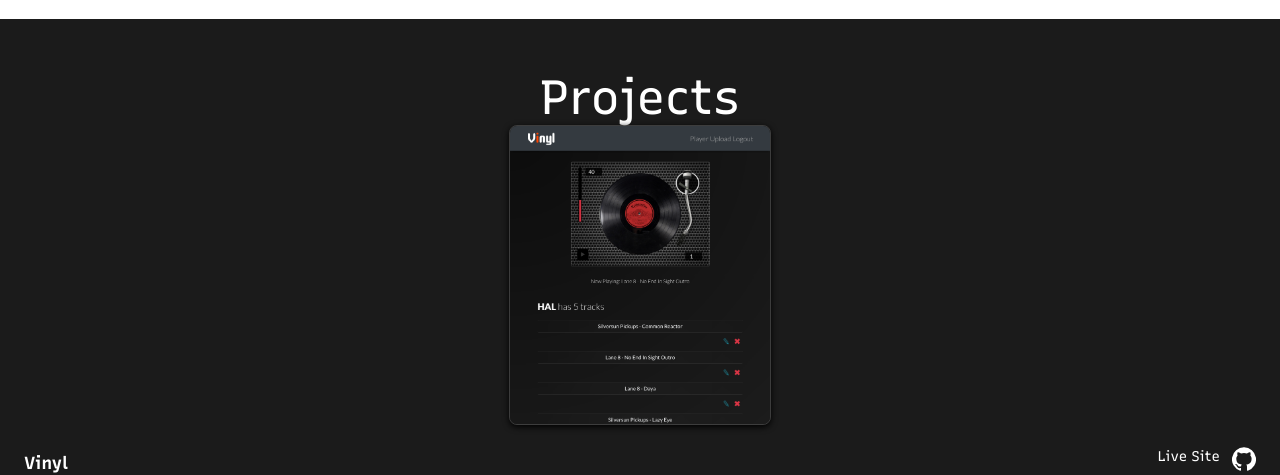
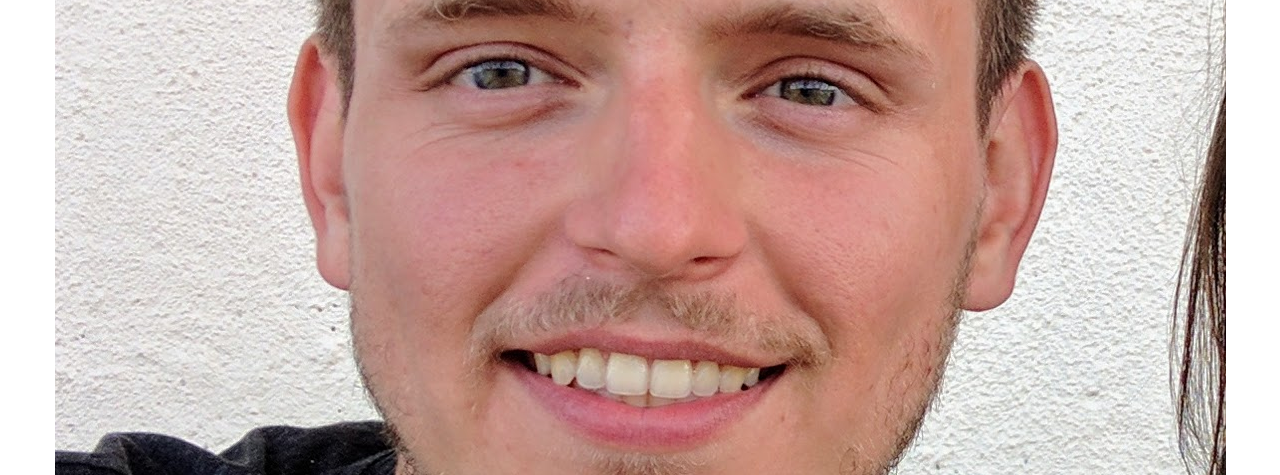
Before and after one commit to darwin911/portfolio-react, a React (Create React App) app: page / in a window 1280 px wide. Shown: the part 1440-1915 px from the top of the page. Built offline with nearby package versions, Linux system fonts and the light colour scheme.

Commit message:
updates about style

```diff
--- a/src/style/App.css
+++ b/src/style/App.css
@@ -8,6 +8,7 @@
 .App {
   position: relative;
   text-align: center;
+  scroll-behavior: smooth;
 }
 
 .nav__header {
@@ -145,8 +146,8 @@
 .about i.fas,
 .about i.fab,
 .about i {
-  width: 4rem;
-  height: 4rem;
+  width: 3rem;
+  height: 3rem;
   display: block;
   margin: 0 auto;
 }
@@ -168,16 +169,7 @@
 
 .about__profile-picture-container {
   position: relative;
-  margin-bottom: 2rem;
-}
-
-.about__profile-picture {
-  width: 150px;
-  border-radius: 50%;
-  -webkit-transition: border-color 200ms ease-in-out;
-  transition: border-color 200ms ease-in-out;
-  position: relative;
-  z-index: 2;
+  margin: 1.25rem 0;
 }
 
 .about__blurb {
@@ -281,15 +273,10 @@
 
 .project__img {
   max-width: 300px;
-  max-height: 300px;
-  -o-object-fit: cover;
-     object-fit: cover;
   -o-object-position: center top;
      object-position: center top;
   border-radius: 8px;
-  border: 1px solid rgba(255, 255, 255, 0.15);
-  -webkit-box-shadow: 0px 2px 6px black;
-          box-shadow: 0px 2px 6px black;
+  border: 1px solid rgba(255, 255, 255, 0.5);
 }
 
 .project__live-link {
--- a/src/style/_about.scss
+++ b/src/style/_about.scss
@@ -75,15 +75,7 @@
 
   &__profile-picture-container {
     position: relative;
-    margin-bottom: 2rem;
-  }
-
-  &__profile-picture {
-    width: 150px;
-    border-radius: 50%;
-    transition: border-color 200ms ease-in-out;
-    position: relative;
-    z-index: 2;
+    margin: 1.25rem 0;
   }
 
   &__blurb {
```
